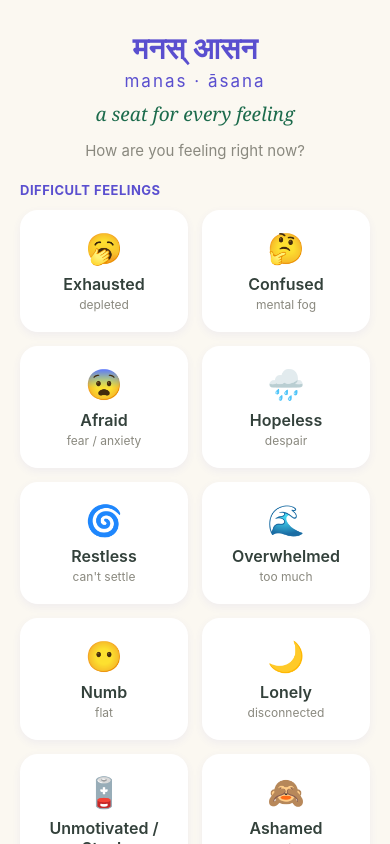
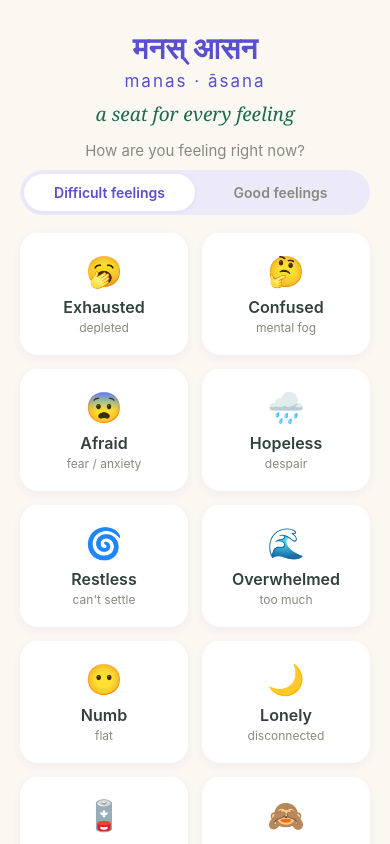
Before and after one commit to anupmasud/manasana, a React Native app: screen / in a window 390 px wide. Both pictures are taken after a click on the button "Begin". Built offline with nearby package versions, Linux system fonts and the light colour scheme.

Commit message:
Home: Difficult/Good feelings as a tab switcher (v1.3.0)

```diff
--- a/App.js
+++ b/App.js
@@ -12,7 +12,7 @@ import {
 import { StatusBar } from 'expo-status-bar';
 import { EMOTIONS, POSES, SAFETY_NOTE } from './src/data';
 
-const APP_VERSION = 'v1.2.0';
+const APP_VERSION = 'v1.3.0';
 const MIN_SEC = 10;
 const MAX_SEC = 600;
 const STEP = 10;
@@ -144,8 +144,8 @@ function EmotionCard({ e, onPick }) {
 }
 
 function Home({ onPick }) {
-  const difficult = EMOTIONS.filter((e) => e.group === 'difficult');
-  const good = EMOTIONS.filter((e) => e.group === 'good');
+  const [tab, setTab] = useState('difficult');
+  const items = EMOTIONS.filter((e) => e.group === tab);
   return (
     <ScrollView contentContainerStyle={styles.scroll}>
       <Text style={styles.homeDev}>मनस् आसन</Text>
@@ -153,16 +153,27 @@ function Home({ onPick }) {
       <Text style={styles.homeTagline}>a seat for every feeling</Text>
       <Text style={styles.prompt}>How are you feeling right now?</Text>
 
-      <Text style={styles.groupLabel}>Difficult feelings</Text>
-      <View style={styles.grid}>
-        {difficult.map((e) => (
-          <EmotionCard key={e.id} e={e} onPick={onPick} />
-        ))}
+      <View style={styles.segment}>
+        <Pressable
+          style={[styles.segBtn, tab === 'difficult' && styles.segActive]}
+          onPress={() => setTab('difficult')}
+          accessibilityRole="tab"
+          accessibilityState={{ selected: tab === 'difficult' }}
+        >
+          <Text style={[styles.segText, tab === 'difficult' && styles.segTextActive]}>Difficult feelings</Text>
+        </Pressable>
+        <Pressable
+          style={[styles.segBtn, tab === 'good' && styles.segActive]}
+          onPress={() => setTab('good')}
+          accessibilityRole="tab"
+          accessibilityState={{ selected: tab === 'good' }}
+        >
+          <Text style={[styles.segText, tab === 'good' && styles.segTextActive]}>Good feelings</Text>
+        </Pressable>
       </View>
 
-      <Text style={styles.groupLabel}>Good feelings</Text>
       <View style={styles.grid}>
-        {good.map((e) => (
+        {items.map((e) => (
           <EmotionCard key={e.id} e={e} onPick={onPick} />
         ))}
       </View>
@@ -749,8 +760,13 @@ const styles = StyleSheet.create({
   homeDev: { fontSize: 30, color: PURPLE, fontWeight: '600', textAlign: 'center', marginTop: 10 },
   homeLatin: { fontSize: 17, color: PURPLE, letterSpacing: 2, textAlign: 'center', marginTop: 4 },
   homeTagline: { fontFamily: SERIF, fontStyle: 'italic', fontSize: 19, color: DGREEN, textAlign: 'center', marginTop: 10 },
-  prompt: { fontSize: 15, color: MUTE, textAlign: 'center', marginTop: 14, marginBottom: 8 },
-  groupLabel: { fontSize: 13, fontWeight: '700', color: PURPLE, letterSpacing: 0.5, textTransform: 'uppercase', marginTop: 14, marginBottom: 12 },
+  prompt: { fontSize: 15, color: MUTE, textAlign: 'center', marginTop: 14, marginBottom: 10 },
+
+  segment: { flexDirection: 'row', backgroundColor: TINT, borderRadius: 999, padding: 4, marginBottom: 18 },
+  segBtn: { flex: 1, paddingVertical: 10, borderRadius: 999, alignItems: 'center' },
+  segActive: { backgroundColor: CARD, shadowColor: '#5a4fcf', shadowOpacity: 0.09, shadowRadius: 4, shadowOffset: { width: 0, height: 1 }, elevation: 1 },
+  segText: { fontSize: 14, fontWeight: '600', color: MUTE },
+  segTextActive: { color: PURPLE },
 
   /* Top bar */
   topbar: { flexDirection: 'row', alignItems: 'center', justifyContent: 'space-between', marginBottom: 16 },
```
